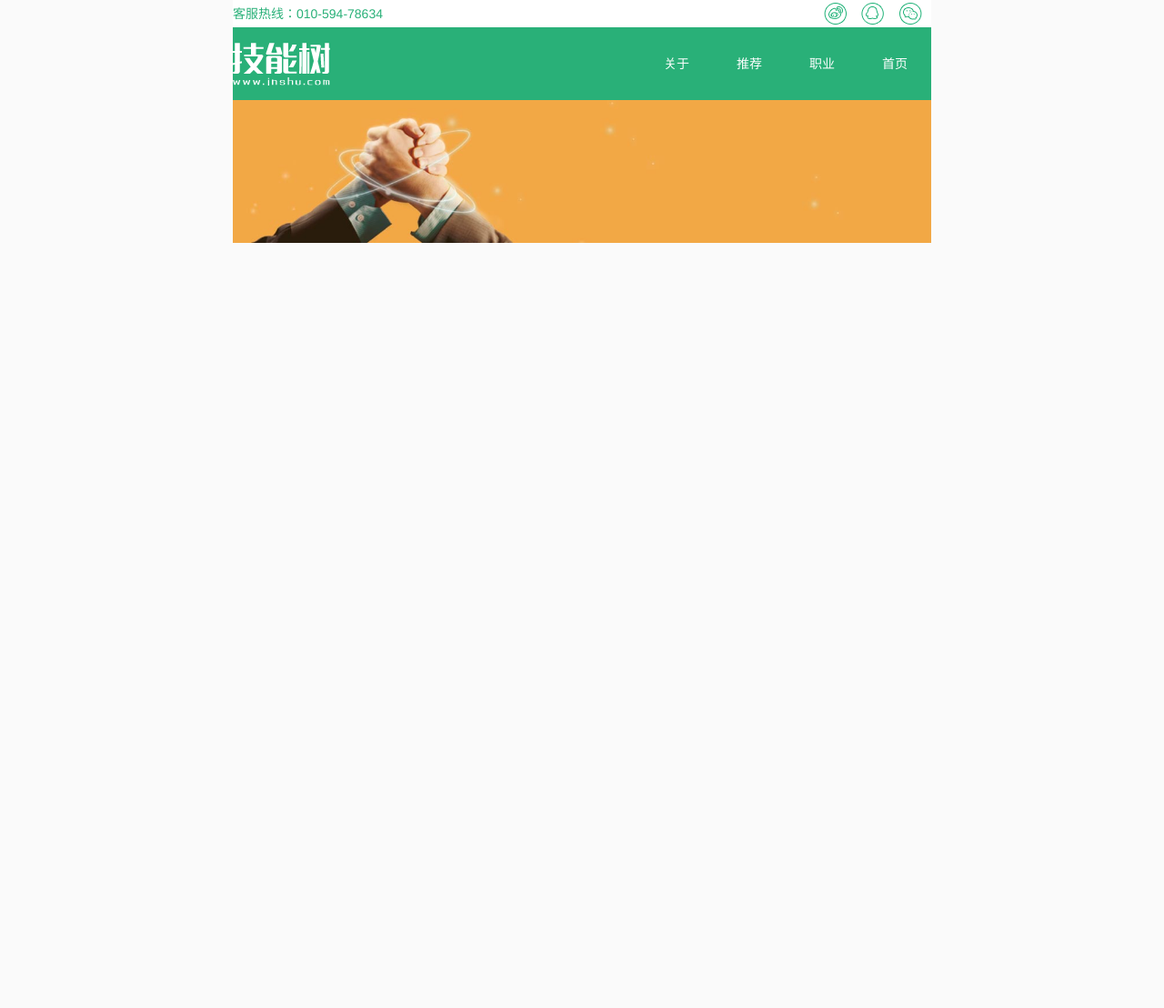
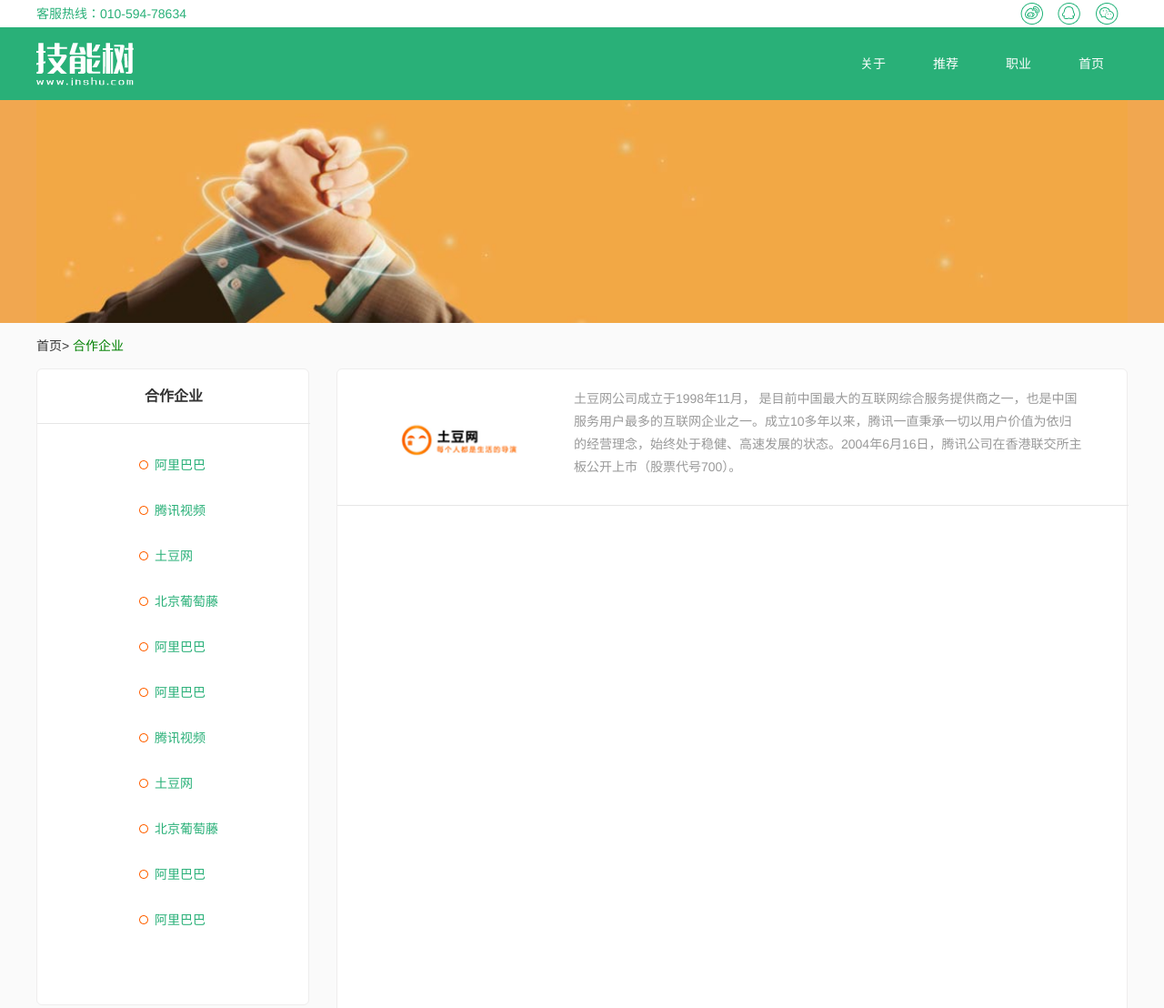
Before and after one commit to VergilH/task8, a plain HTML site: page task8/task8-2.html in a window 1280 px wide. Shown: the top 1108 px of the page at 91% size. Before the commit the page ends 800 px from the top, so only its background shows below. Drawn offline with nearby package versions, Linux system fonts and the light colour scheme.

Commit message:
合作企业页面修改
合作企业页面修改

```diff
--- a/task8/task8-2.html
+++ b/task8/task8-2.html
@@ -22,6 +22,15 @@
 	  <div class="header-icon sprite icon-weibo"></div>
 	</a>
   </header>
+  <div class="backside">
+
+  </div>
+  <div class="backside2">
+
+  </div>
+  <div class="backside3">
+
+  </div>
   <nav>
     <img class="logo" src="images/logo.png">
 	<a href="#">
@@ -40,6 +49,64 @@
   <div class="banner" >
   	<img src="images/hands-bg.jpg">
   </div>
-
+  <content>
+  	<div>
+      <p>首页&gt;</p>
+      <a href="">合作企业</a>
+  	</div>
+  	<div class="content-list">
+  	  <div>
+  	  	合作企业
+  	  </div>
+  	  <ul>
+  	  	<li>阿里巴巴</li>
+  	  	<li>腾讯视频</li>
+  	  	<li>土豆网</li>
+  	  	<li>北京葡萄藤</li>
+  	  	<li>阿里巴巴</li>
+  	  	<li>阿里巴巴</li>
+  	  	<li>腾讯视频</li>
+  	  	<li>土豆网</li>
+  	  	<li>北京葡萄藤</li>
+  	  	<li>阿里巴巴</li>
+  	  	<li>阿里巴巴</li>
+  	  </ul>
+  	</div>
+  	<div class="content-main">
+  	  <div>
+  	    <img src="images/tudou.png">
+  	    <p class="introduce">土豆网公司成立于1998年11月， 是目前中国最大的互联网综合服务提供商之一，也是中国
+		  服务用户最多的互联网企业之一。成立10多年以来，腾讯一直秉承一切以用户价值为依归的经营理念，始终处于稳健、高速发展的状态。2004年6月16日，腾讯公司在香港联交所主板公开上市（股票代号700）。</p>
+  	  </div>
+  	</div>
+  </content>
+  <footer>
+  	<div class="xx">
+			<P class="line p-footer">技能树——改变你我</P>
+			<br>
+			<br>
+			<br>
+			<div class="line">关于我们</div>
+			<div class="line">关于我们</div>
+			<div class="line">关于我们</div>
+		</div>
+		<div class="footer-content">
+			<p class="p-footer">旗下网站</p>
+			<br>
+			<p>草船云孵化器</p>&#12288;&#12288;
+			<p>最强IT特训营</p>
+			<br>
+			<p>葡萄藤轻游戏</p>&#12288;&#12288;
+			<p>桌游精灵</p>
+		</div>
+		<div class="footer-wx">
+			<p>微信公众平台</p>
+			<br>
+			<img class="img-QR" src="images/2.jpg">
+		</div>
+		<div class="footer-copyright">
+			<p>Copyright © 2015技能树 www.jnshu.com  All Rights Reserved | 京ICP13005880号</p>
+		</div>
+  </footer>
 </body>
 </html>
--- a/task8/task8.css
+++ b/task8/task8.css
@@ -7,11 +7,35 @@ body {
 .sprite {
 	background-image: url(images/sprite.png);
 }
+.backside {
+	position: absolute;
+	top: 0;
+	width: 100vw;
+	height: 30px;
+	background-color: #FFF;
+    z-index: -1;
+}
+.backside2 {
+	position: absolute;
+	top: 30px;
+	width: 100vw;
+	height: 80px;
+	background-color: #29B078;
+    z-index: -1;
+}
+.backside3 {
+	position: absolute;
+	top: 110px;
+	width: 100vw;
+	height: 244.53px;
+	background-color: #F1A750;
+    z-index: -1;
+}
 header {
 	position: relative;
 	top: 0;
 	margin: 0 auto;
-	width: 768px;
+	width: 1200px;
 	height: 30px;
 	color: #29B078;
 	background-color: #FFF;
@@ -38,7 +62,7 @@ header {
 nav {
 	position: relative;
 	margin: 0 auto;
-	width: 768px;
+	width: 1200px;
 	height: 80px;
 	background-color: #29B078;
 }
@@ -64,7 +88,7 @@ a:hover .nav-btn{
 .banner {
 	position: relative;
 	margin: 0 auto;
-	width: 768px;
+	width: 1200px;
 }
 .img-loop {
 	width: 100vw;
@@ -72,11 +96,109 @@ a:hover .nav-btn{
 div img {
 	width: 100%;
 }
+content {
+	display: block;
+	position: relative;
+	margin: 0 auto;
+	width: 1200px;
+	height: 1000px;
+}
+
+content div {
+	margin: 0 auto;
+	width: 1200px;
+    height: 50px;
+    line-height: 50px;
+    align-items: center;
+}
+
+content img {
+	float: left;
+    margin-left: 20px;
+    width: 140px;
+}
+
+
+.introduce {
+    float: right;
+    width: 560px;
+    line-height: 25px;
+}
+
+.content-list {
+	font-size: 14px;
+	float: left;
+	padding: 0;
+	border: 1px solid #EEEDED;
+    border-radius: 6px;
+	width: 300px;
+	height: 700px;
+	background-color: #FFF;
+}
+
+.content-list div {
+	font-size: 16px;
+	font-weight: 1000;
+	border-bottom: 1px solid #E6E6E6;
+	width: 300px;
+	height: 60px;
+	line-height: 60px;
+	text-align: center;
+}
+
+.content-list ul {
+    margin: 0 auto;
+	padding: 20px 0 0 30px;
+    width: 100px;
+	color: #29B078;
+}
+
+.content-list ul li{
+	list-style-type: none;
+	list-style-image: url(images/li-circle.png);
+}
+
+.content-main {
+	float: right;
+    border: 1px solid #EEEDED;
+    border-radius: 6px;
+    width: 870px;
+    height: 1100px;
+    color: #999;
+    background-color: #FFF;
+}
+
+.content-main div {
+    padding: 20px 50px;
+	width: 870px;
+	height: 150px;
+	border-bottom: 1px solid #E6E6E6;
+}
+
+
+
+a:link {
+	text-decoration: none;
+	color: black;
+}
+
+a:active {
+	text-decoration:blink;
+}
+
+a:hover { text-decoration:none;
+	color: red;
+}
+
+a:visited { text-decoration: none;
+	color: green;
+}
+
 footer {
 	position: relative;
-	margin: inherit;
+	margin: 0 auto;
 	padding-top: 20px;
-	width: 100vw;
+	width: 1200px;
 	height: 175px;
 	color: #FFF;
 	background-color: #29B078;
@@ -115,7 +237,7 @@ p {
 .footer-copyright {
 	position: absolute;
 	bottom: 0;
-	width: 100vw;
+	width: 1024px;
 	height: 24px;
 	border-top: 1px solid #32C086;
 	box-sizing: border-box;
```
Also changed, not shown: task8/images/l-a.png (added), task8/images/li-circle.png (added), task8/images/li-disc.png (added), task8/images/r-a.png (added).
